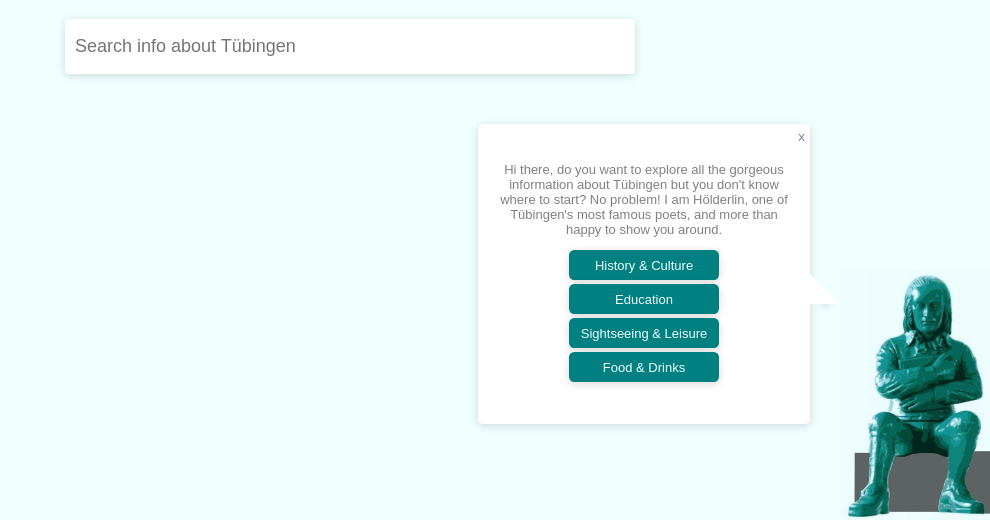
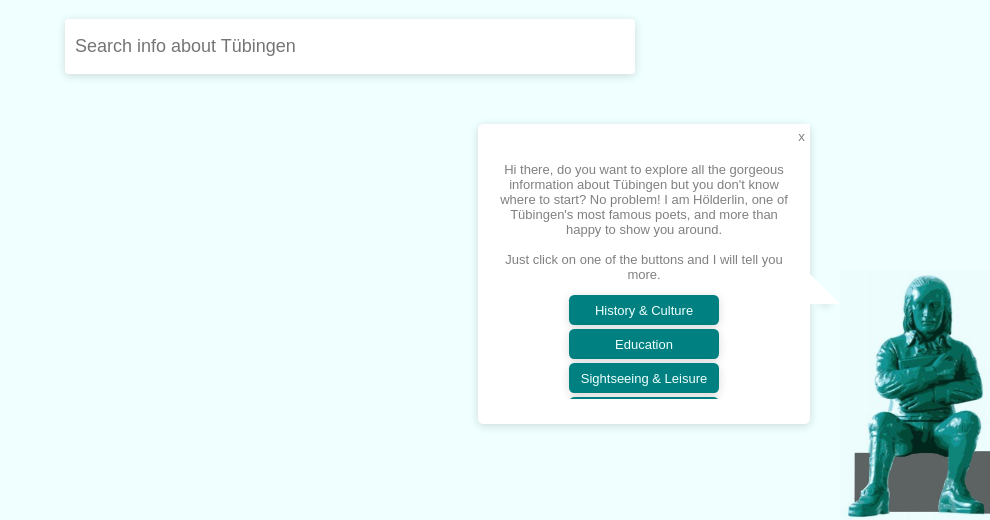
Before and after one commit to sgrieble/mse-group-project, a Flask app: page / in a window 1280 px wide. Shown: the part 280-800 px from the top of the page, without its empty margins (290-1280 px from the left). Run offline with Flask 3, Linux system fonts and the light colour scheme.

Commit message:
refine intro text of hölderlin

```diff
--- a/app/templates/chat.html
+++ b/app/templates/chat.html
@@ -6,7 +6,8 @@
                 Hi there, do you want to explore all the gorgeous information
                 about Tübingen but you don't know where to start?
                 No problem! I am Hölderlin, one of Tübingen's most famous
-                poets, and more than happy to show you around.
+                poets, and more than happy to show you around.<br><br>
+                Just click on one of the buttons and I will tell you more.
             </p>
             <div class="categories" id="categories">
                 <button class="nav-button" onclick="showSubcategories('history')">History & Culture</button>
```
